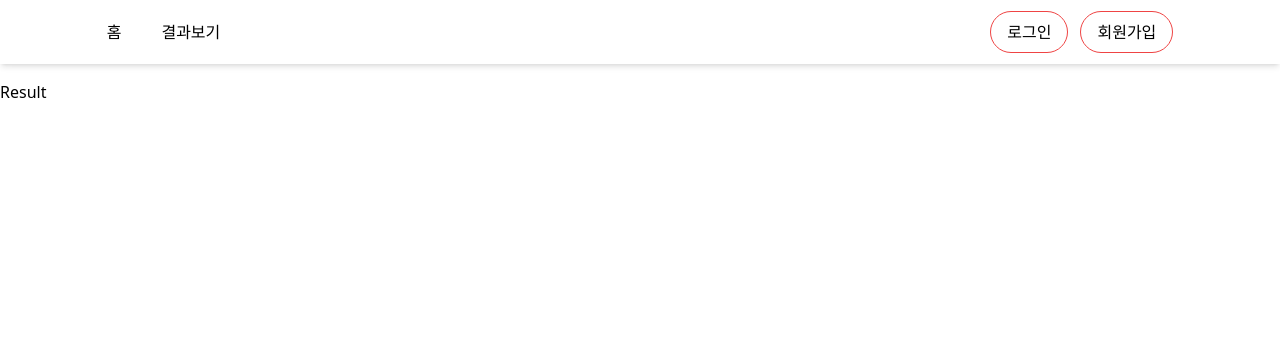
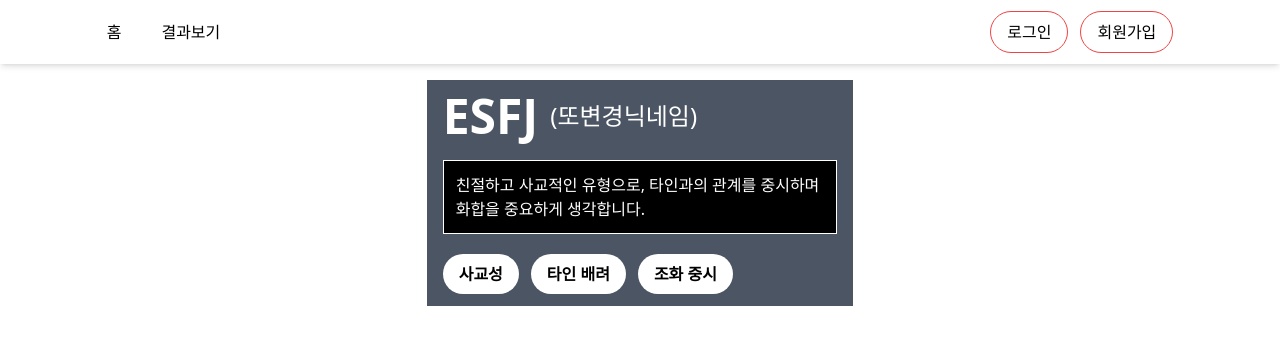
Before and after one commit to Byoung-yup/deep_project, a React (Vite) app: page /result in a window 1280 px wide. Shown: the top 344 px of the page. Built offline with nearby package versions, Linux system fonts and the light colour scheme; data requests are answered from the project's data file.

Commit message:
feature: 결과 페이지 작업

```diff
--- a/db.json
+++ b/db.json
@@ -1,11 +1,11 @@
 {
   "mbti": [
     {
-      "id": "3000",
+      "id": "b45a",
       "email": "test@naver.com",
       "nickname": "또변경닉네임",
-      "result": "INFP",
-      "date": "2024-09-10T04:18:43.203Z",
+      "result": "ESFJ",
+      "date": "2024-09-10T08:13:11.731Z",
       "visibility": true
     }
   ]
--- a/src/App.jsx
+++ b/src/App.jsx
@@ -1,8 +1,15 @@
 import { RouterProvider } from "react-router-dom";
 import router from "./shared/Router";
+import { QueryClient, QueryClientProvider } from "@tanstack/react-query";
+
+const queryClient = new QueryClient();
 
 const App = () => {
-  return <RouterProvider router={router} />;
+  return (
+    <QueryClientProvider client={queryClient}>
+      <RouterProvider router={router} />
+    </QueryClientProvider>
+  );
 };
 
 export default App;
--- /dev/null
+++ b/src/MBTIPost.jsx
@@ -0,0 +1,43 @@
+import Button from "./common/Button";
+import Tag from "./common/Tag";
+import { mbtiResult } from "./data/mbtiResult";
+import { deleteMBTIDATA } from "./api/mbti/mbtiAPI";
+
+const MBTIPost = ({ userId, mbtiData, onDelete, onUpdate }) => {
+  return (
+    <div className="flex flex-col justify-evenly items-start w-1/3 px-4 py-3 gap-5 bg-gray-600">
+      <div className="flex flex-row gap-3 justify-center items-center">
+        <span className="text-white font-bold text-5xl">{mbtiData.result}</span>
+        <span className="text-white text-2xl">({mbtiData.nickname})</span>
+      </div>
+      <span className="border-[1px] border-white text-white text-1xl bg-black p-3">
+        {mbtiResult[mbtiData.result].description}
+      </span>
+      <div className="flex flex-row gap-3 overflow-scroll">
+        {mbtiResult[mbtiData.result].strengths.map((type) => {
+          return <Tag key={type} type={type} />;
+        })}
+      </div>
+      {userId === mbtiData.email && (
+        <div className="flex flex-row w-full justify-end gap-3 cursor-pointer">
+          <span
+            className="text-gray-400 text-xs hover:text-white"
+            onClick={() =>
+              onUpdate({ id: mbtiData.id, status: mbtiData.visibility })
+            }
+          >
+            {mbtiData.visibility ? "비공개 전환" : "공개 전환"}
+          </span>
+          <span
+            className="text-gray-400 text-xs hover:text-white"
+            onClick={() => onDelete(mbtiData.id)}
+          >
+            삭제하기
+          </span>
+        </div>
+      )}
+    </div>
+  );
+};
+
+export default MBTIPost;
--- a/src/api/auth/authAPI.js
+++ b/src/api/auth/authAPI.js
@@ -7,7 +7,7 @@ export const getUser = async (token) => {
         Authorization: `Bearer ${token}`,
       },
     });
-    console.log("User: ", response.data);
+
     return response.data;
   } catch (error) {
     console.log("getUser Error", error);
--- a/src/api/mbti/axiosMBTIInstance.js
+++ b/src/api/mbti/axiosMBTIInstance.js
@@ -1,7 +1,7 @@
 import axios from "axios";
 
 const axiosMBTIInstance = axios.create({
-  baseURL: "http://localhost:4000",
+  baseURL: "http://localhost:4000/mbti",
 });
 
 export default axiosMBTIInstance;
--- a/src/api/mbti/mbtiAPI.js
+++ b/src/api/mbti/mbtiAPI.js
@@ -1,5 +1,23 @@
 import axiosMBTIInstance from "./axiosMBTIInstance";
 
 export const createTestResult = async (result) => {
-  await axiosMBTIInstance.post("/mbti", result);
+  await axiosMBTIInstance.post("", result);
 };
+
+export const fetchMBTIDATA = async (userId = null) => {
+  const response = userId
+    ? await axiosMBTIInstance.get(`?email=${userId}`)
+    : await axiosMBTIInstance.get("");
+  return response.data;
+};
+
+export const deleteMBTIDATA = async (id) => {
+  await axiosMBTIInstance.delete(`/${id}`);
+};
+
+export const updateMBTIDATA = async ({ id, status }) => {
+  console.log(id, status);
+  await axiosMBTIInstance.patch(`/${id}`, {
+    visibility: !status,
+  });
+};
--- /dev/null
+++ b/src/common/Tag.jsx
@@ -0,0 +1,9 @@
+const Tag = ({ type }) => {
+  return (
+    <span className="rounded-full bg-white text-black font-semibold px-4 py-2 cursor-default">
+      {type}
+    </span>
+  );
+};
+
+export default Tag;
--- /dev/null
+++ b/src/data/mbtiResult.js
@@ -0,0 +1,98 @@
+export const mbtiResult = {
+  ISTJ: {
+    description:
+      "실용적이고 책임감이 강한 유형으로, 체계적이고 논리적입니다. 계획을 세우고 규칙을 따르며 신뢰할 수 있는 사람입니다.",
+    strengths: ["책임감", "신중함", "조직적"],
+    career: ["회계사", "변호사", "관리자"],
+  },
+  ISFJ: {
+    description:
+      "사려 깊고 헌신적인 유형으로, 타인을 돌보고 지원하는 것을 좋아합니다. 세부 사항에 주의하며 충성스럽습니다.",
+    strengths: ["책임감", "충성심", "타인 배려"],
+    career: ["간호사", "교사", "사회복지사"],
+  },
+  INFJ: {
+    description:
+      "이상주의적이고 통찰력이 있으며, 타인을 깊이 이해하고 돕고자 하는 마음이 강한 유형입니다.",
+    strengths: ["공감력", "직관력", "창의성"],
+    career: ["상담사", "작가", "심리학자"],
+  },
+  INTJ: {
+    description:
+      "독립적이고 전략적인 사고를 가진 유형으로, 목표 달성에 집중하며 체계적인 계획을 세웁니다.",
+    strengths: ["분석력", "독립성", "전략적 사고"],
+    career: ["과학자", "엔지니어", "프로젝트 관리자"],
+  },
+  ESTJ: {
+    description:
+      "리더십을 발휘하며 실용적이고 조직적인 성격을 지닌 유형입니다. 목표 달성을 위해 명확한 계획을 세우는 것을 좋아합니다.",
+    strengths: ["조직력", "실용성", "결단력"],
+    career: ["경영자", "판사", "군인"],
+  },
+  ESFJ: {
+    description:
+      "친절하고 사교적인 유형으로, 타인과의 관계를 중시하며 화합을 중요하게 생각합니다.",
+    strengths: ["사교성", "타인 배려", "조화 중시"],
+    career: ["간호사", "교사", "HR 전문가"],
+  },
+  ENFJ: {
+    description:
+      "타인을 돕고 격려하는 데 열정을 가지며, 통찰력 있고 사람들과 잘 어울리는 유형입니다.",
+    strengths: ["리더십", "동기 부여 능력", "사교성"],
+    career: ["상담사", "교사", "리더"],
+  },
+  ENTJ: {
+    description:
+      "목표 지향적이며 효율적인 성격을 가진 유형으로, 리더십을 발휘하고 논리적으로 문제를 해결합니다.",
+    strengths: ["리더십", "결단력", "전략적 사고"],
+    career: ["CEO", "변호사", "경영 컨설턴트"],
+  },
+  ISFP: {
+    description:
+      "감정적이며 조용한 성격을 지닌 유형으로, 아름다움과 창의성을 중요시합니다. 자유롭게 살아가며, 자신의 가치관에 따라 행동합니다.",
+    strengths: ["창의성", "유연함", "따뜻함"],
+    career: ["아티스트", "디자이너", "사진작가"],
+  },
+  ISTP: {
+    description:
+      "논리적이고 실용적인 성격을 지닌 유형으로, 문제를 해결하는 능력이 뛰어나며 손으로 무언가를 만드는 것을 좋아합니다.",
+    strengths: ["문제 해결력", "실용성", "유연함"],
+    career: ["기술자", "자동차 정비사", "프로그램 개발자"],
+  },
+  INFP: {
+    description:
+      "이상주의적이고 감정적으로 깊은 유형으로, 자신의 가치관을 중요하게 생각하며 타인의 감정을 잘 이해합니다.",
+    strengths: ["공감력", "창의성", "충실함"],
+    career: ["작가", "상담사", "사회복지사"],
+  },
+  INTP: {
+    description:
+      "지적 호기심이 강하며 논리적 사고를 선호하는 유형입니다. 이론을 세우고 분석하는 것을 좋아하며, 독립적으로 일하는 것을 선호합니다.",
+    strengths: ["분석력", "창의적 사고", "독립성"],
+    career: ["과학자", "철학자", "데이터 분석가"],
+  },
+  ESFP: {
+    description:
+      "사교적이고 즐거움을 추구하는 유형으로, 순간을 살아가며 타인과의 상호작용을 즐깁니다. 감각적인 경험을 중요시합니다.",
+    strengths: ["사교성", "에너지", "적응력"],
+    career: ["배우", "이벤트 플래너", "홍보 전문가"],
+  },
+  ESTP: {
+    description:
+      "현실적이고 활동적인 성격을 지닌 유형으로, 도전을 즐기며 문제 해결에 능숙합니다. 빠른 결정을 내리는 것을 선호합니다.",
+    strengths: ["실용성", "문제 해결력", "결단력"],
+    career: ["사업가", "판매 전문가", "스포츠 코치"],
+  },
+  ENFP: {
+    description:
+      "창의적이고 열정적인 유형으로, 새로운 아이디어와 가능성을 탐색하는 것을 좋아합니다. 사람들과의 관계를 소중히 여기며 감정적 공감 능력이 뛰어납니다.",
+    strengths: ["창의성", "적응력", "동기 부여 능력"],
+    career: ["마케터", "작가", "상담사"],
+  },
+  ENTP: {
+    description:
+      "독창적이고 도전적인 성격을 지닌 유형으로, 논쟁과 토론을 즐기며 새로운 아이디어를 시도하는 것을 좋아합니다.",
+    strengths: ["논리적 사고", "창의적 해결책", "에너지"],
+    career: ["변호사", "기업가", "정치 분석가"],
+  },
+};
--- a/src/pages/Result.jsx
+++ b/src/pages/Result.jsx
@@ -1,5 +1,86 @@
+import { useMutation, useQuery, useQueryClient } from "@tanstack/react-query";
+import { fetchMBTIDATA } from "../api/mbti/mbtiAPI";
+import useUserStore from "../store/useUserStore";
+import MBTIPost from "../mbtiPost";
+import { deleteMBTIDATA, updateMBTIDATA } from "../api/mbti/mbtiAPI";
+
 const Result = () => {
-  return <div>Result</div>;
+  const userId = useUserStore((state) => state.user.userId);
+  const queryClient = useQueryClient();
+
+  const {
+    data: mbtiData,
+    isPending,
+    isError,
+  } = useQuery({
+    queryKey: ["mbti", userId],
+    queryFn: () => fetchMBTIDATA(userId),
+  });
+
+  // 게시물 삭제
+  const { mutate: deleteMutate } = useMutation({
+    mutationFn: deleteMBTIDATA,
+    onMutate: async (id) => {
+      await queryClient.cancelQueries({ queryKey: ["mbti", userId] });
+
+      const previousTodos = queryClient.getQueryData(["mbti", userId]);
+
+      queryClient.setQueryData(["mbti", userId], (old) =>
+        old.filter((data) => data.id !== id)
+      );
+
+      return { previousTodos };
+    },
+    onError: (err, id, context) => {
+      queryClient.setQueryData(["mbti", userId], context.previousTodos);
+    },
+    onSettled: () => {
+      queryClient.invalidateQueries({ queryKey: ["mbti", userId] });
+    },
+  });
+
+  // 게시물 업데이트
+  const { mutate: updateMutate } = useMutation({
+    mutationFn: updateMBTIDATA,
+    onMutate: async ({ id, status }) => {
+      await queryClient.cancelQueries({ queryKey: ["mbti", userId] });
+
+      const previousTodos = queryClient.getQueryData(["mbti", userId]);
+
+      queryClient.setQueryData(["mbti", userId], (old) =>
+        old.map((data) =>
+          data.id === id ? { ...data, visibility: !status } : data
+        )
+      );
+
+      return { previousTodos };
+    },
+    onError: (err, id, context) => {
+      console.log(err);
+      queryClient.setQueryData(["mbti", userId], context.previousTodos);
+    },
+    onSettled: () => {
+      queryClient.invalidateQueries({ queryKey: ["mbti", userId] });
+    },
+  });
+
+  if (isPending) return <div>로딩중입니다...</div>;
+
+  return (
+    <div className="flex flex-col gap-7 items-center">
+      {mbtiData.map((data) => {
+        return (
+          <MBTIPost
+            key={data.id}
+            userId={userId}
+            mbtiData={data}
+            onDelete={deleteMutate}
+            onUpdate={updateMutate}
+          />
+        );
+      })}
+    </div>
+  );
 };
 
 export default Result;
--- a/src/pages/TestResult.jsx
+++ b/src/pages/TestResult.jsx
@@ -3,8 +3,8 @@ import Button from "../common/Button";
 
 const TestResult = () => {
   const location = useLocation();
+  const { state } = location;
   const navigate = useNavigate();
-  const { state } = location;
 
   return (
     <div className="flex w-full justify-center items-center mt-6">
```
